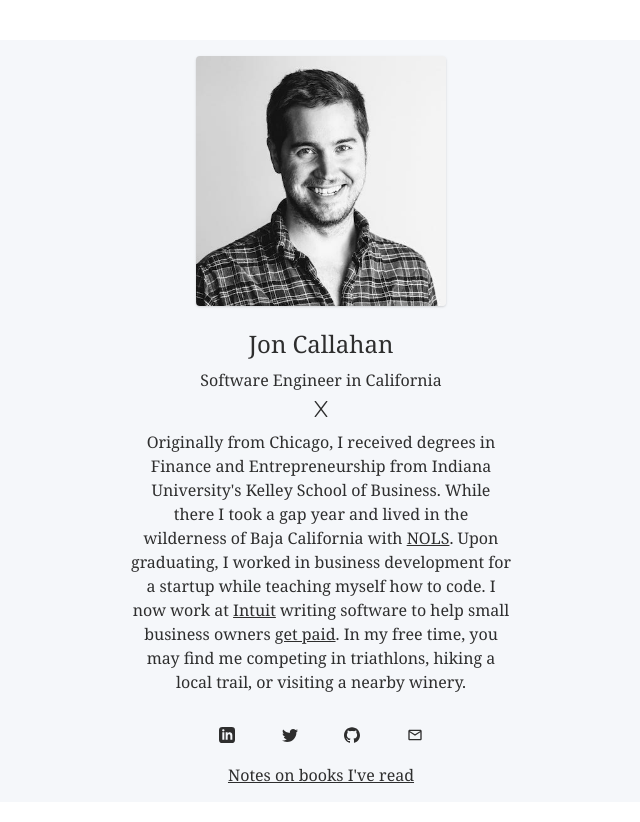
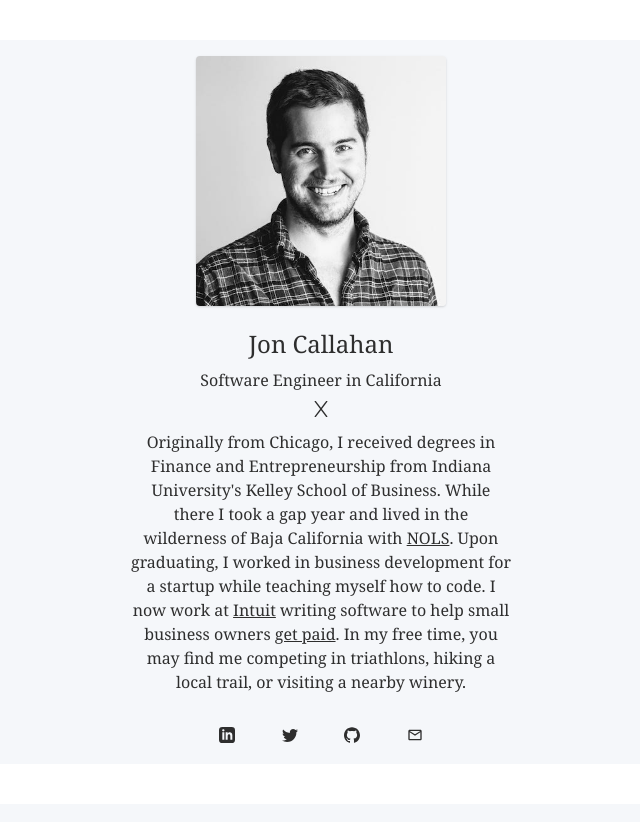
Before and after one commit to jondcallahan/minimalist-site, a Next.js app: page / in a window 1280 px wide. Shown: the top 822 px of the page, without its empty margins (319-959 px from the left). Built offline with nearby package versions, Linux system fonts and the light colour scheme.

Commit message:
hides book section for now 👻

```diff
--- a/pages/index.jsx
+++ b/pages/index.jsx
@@ -70,11 +70,11 @@ export default function Home() {
               </svg>
             </a>
           </section>
-          <section className="links">
+          {/* <section className="links">
             <Link href="/books">
               <a>Notes on books I've read</a>
             </Link>
-          </section>
+          </section> */}
         </article>
       </main>
       <style jsx>{`
```
